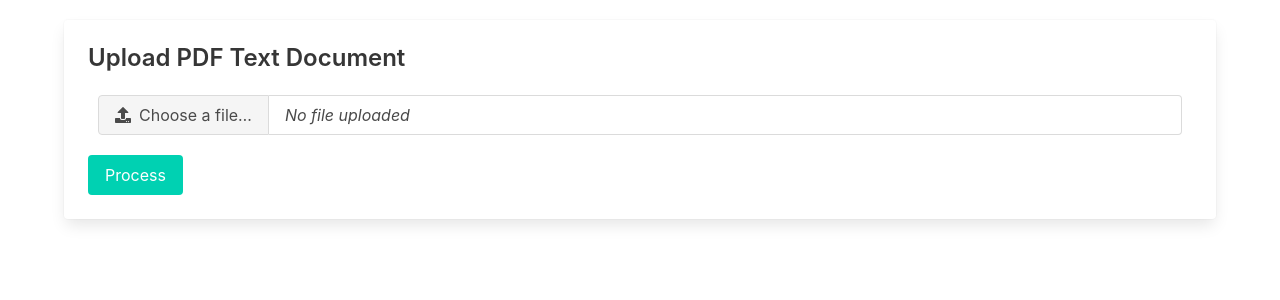
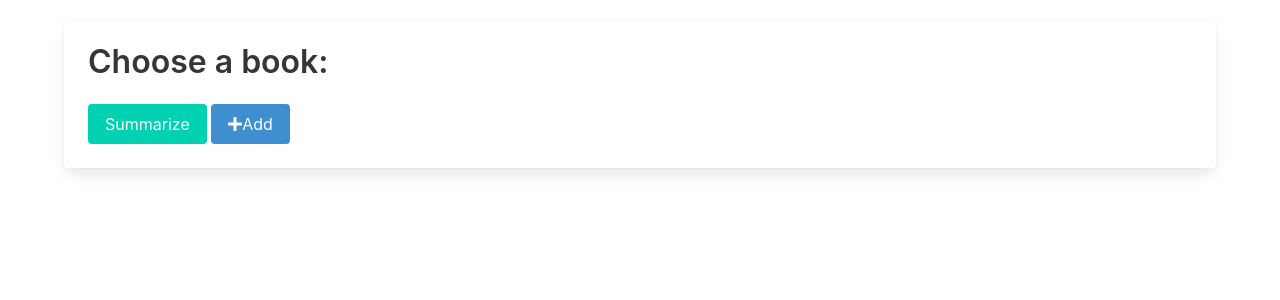
Before and after one commit to fandiarfa26/auto-summ, a Flask app: page / in a window 1280 px wide. Shown: the part 52-352 px from the top of the page. Run offline with Flask 2, Linux system fonts and the light colour scheme; data that the repository does not hold is empty; some libraries are stand-ins or nearby versions.

Commit message:
modal form to add book & success db

```diff
--- a/app/__init__.py
+++ b/app/__init__.py
@@ -8,4 +8,4 @@ app.config.from_object(Config)
 db = SQLAlchemy(app)
 migrate = Migrate(app, db)
 
-from app import routes
+from app import routes, models
--- a/app/forms.py
+++ b/app/forms.py
@@ -8,5 +8,6 @@ class SentenceForm(FlaskForm):
     sentence1 = StringField('Sentences', widget=TextArea(), validators=[DataRequired()])
     submit = SubmitField('Process')
 
-class FileUploadForm(FlaskForm):
-    file = FileField('Upload PDF Text Document', validators=[FileRequired()])
+class BookUploadForm(FlaskForm):
+    title = StringField('Book Title', validators=[DataRequired()])
+    file = FileField('File PDF', validators=[FileRequired()])
--- a/app/models.py
+++ b/app/models.py
@@ -4,7 +4,7 @@ from app import db
 class Book(db.Model):
     id = db.Column(db.Integer, primary_key=True)
     title = db.Column(db.String(100))
-    data_file = db.Column(db.LargeBinary)
+    path_file = db.Column(db.Text())
     summaries = db.relationship('Summary', backref='book', lazy='dynamic')
 
     def __repr__(self):
--- a/app/routes.py
+++ b/app/routes.py
@@ -1,25 +1,51 @@
 import time
-from flask import render_template, flash, redirect, url_for
-from app import app
-from app.forms import FileUploadForm
+import os
+import uuid
+from flask import render_template, flash, redirect, url_for, request
+from config import UPLOAD_DIR
+from app import app, db
+from app.forms import BookUploadForm
 from app.textrank import process
 from app.extracting_text import extracting_text
+from app.models import Book
 
 @app.route('/', methods=['GET','POST'])
 @app.route('/index', methods=['GET','POST'])
 def index():
 
-    form = FileUploadForm()
-    if form.validate_on_submit():
-        start_time = time.time()
-        i_file = form.file.data
-        s1 = extracting_text(i_file)
-        result = process(s1)
-        flash(result)
-        finish_time = time.time() - start_time
-        print("--- Processing Time: %s seconds ---" % ("{0:.3f}".format(finish_time)))
+    uploadForm = BookUploadForm()
+
+    books = Book.query.all()
+
+    if uploadForm.validate_on_submit():
+        i_title = uploadForm.title.data
+        i_file = uploadForm.file.data
+
+        ext = i_file.filename.split('.')[-1]
+        filename = f'{uuid.uuid4()}.{ext}'
+
+        path_file = UPLOAD_DIR + filename
+
+        i_file.save(path_file)
+
+        newBook = Book(title=i_title, path_file='uploads/'+filename)
+        db.session.add(newBook)
+        db.session.commit()
+
+        print("Uploaded a new book!")
         return redirect(url_for('index'))
-    return render_template('index.html', form=form)
+
+    # if form.validate_on_submit():
+    #     start_time = time.time()
+    #     i_file = form.file.data
+    #     s1 = extracting_text(i_file)
+    #     result = process(s1)
+    #     flash(result)
+    #     finish_time = time.time() - start_time
+    #     print("--- Processing Time: %s seconds ---" % ("{0:.3f}".format(finish_time)))
+    #     return redirect(url_for('index'))
+    return render_template('index.html', form=uploadForm, books=books)
+
 
 @app.route('/help')
 def help():
--- a/app/templates/index.html
+++ b/app/templates/index.html
@@ -1,13 +1,21 @@
 {% extends "base.html" %}
 
 {% block content %}
-    <div class="card">
-        <div class="card-content">
+    <div class="modal" id="myModal">
+      <div class="modal-background"></div>
+      <div class="modal-content">
+        <div class="box">
+        <p class="title">Upload a New Book</p>
           <form action="" method="POST" enctype="multipart/form-data" novalidate>
               {{ form.hidden_tag() }}
-
               <div>
-                    <h4 class="title is-4">{{ form.file.label }}</h4>
+                <h5 class="title is-5">{{ form.title.label }}</h5>
+                <div style="padding: 0px 10px 20px 10px;">
+                  {{ form.title(class_="input") }}
+                </div>
+              </div>
+              <div>
+                  <h5 class="title is-5">{{ form.file.label }}</h5>
 
                   <div style="padding: 0px 10px 20px 10px;">
                       <div id="i-file" class="file has-name is-fullwidth">
@@ -28,15 +36,32 @@
                         </div>
                   </div>
               </div>
-                <button type="submit" id="btnSubmit" onclick="whenSubmit()" class="button is-primary">Process</button>
+              <button type="submit" id="btnSubmit" onclick="whenSubmit()" class="button is-primary">Submit</button>
           </form>
+        </div>
+      </div>
+      <button class="modal-close is-large" aria-label="close"></button>
+    </div>
+
+    <div class="card" style="margin: 10px 0;">
+      <div class="card-content">
+        <p class="title">Choose a book:</p>
+        <form id="formSummarize" action="" method="POST">
+          {% for b in books %}
+            <input type="radio" name="book" value="{{ b.path_file }}""> {{ b.title }} <br>
+          {% endfor %}
+          <button type="button" id="btnSummarize" onclick="whenChoose()" class="button is-primary">Summarize</button>
+          <button type="button" id="showAddBook" class="button is-info modal-button" data-target="#myModal" aria-haspopup="true"><i class="fas fa-plus"></i><span>Add</span></button>
+        </form>
+
       </div>
     </div>
 
 
+
     {% with result = get_flashed_messages() %}
     {% if result %}
-    <div class="card" style="margin: 20px 0;">
+    <div class="card" style="margin: 10px 0;">
         <div class="card-content">
             <h4 class="title is-4">Result</h4>
             <p id="resultText" class="has-text-justified">
@@ -75,9 +100,27 @@
             }
         }
 
+        document.querySelectorAll('.modal-button').forEach(function(el) {
+          el.addEventListener('click', function() {
+            var target = document.querySelector(el.getAttribute('data-target'));
+
+            target.classList.add('is-active');
+
+            target.querySelector('.modal-close').addEventListener('click',   function() {
+                target.classList.remove('is-active');
+             });
+          });
+        });
+
         function whenSubmit() {
             const btnSubmit = document.getElementById('btnSubmit');
             btnSubmit.classList.add('is-loading');
+            return false;
+        }
+
+        function whenChoose() {
+          const btnSummarize = document.getElementById('btnSummarize');
+          btnSummarize.classList.add('is-loading');
           return false;
         }
 
@@ -95,7 +138,6 @@
             return false;
         }
 
-
         function showSnackbar(msg) {
           var x = document.getElementById("snackbar");
           x.innerText = msg;
--- a/config.py
+++ b/config.py
@@ -1,6 +1,7 @@
 import os
 
 basedir = os.path.abspath(os.path.dirname(__file__))
+UPLOAD_DIR = os.path.join(basedir, 'uploads/')
 
 class Config(object):
 
```
Also changed, not shown: migrations/versions/ac44680d9dd2_.py (added, +44 -0 lines), app.db, 3 other files. Lines whose indentation alone changed are shown as unchanged.
